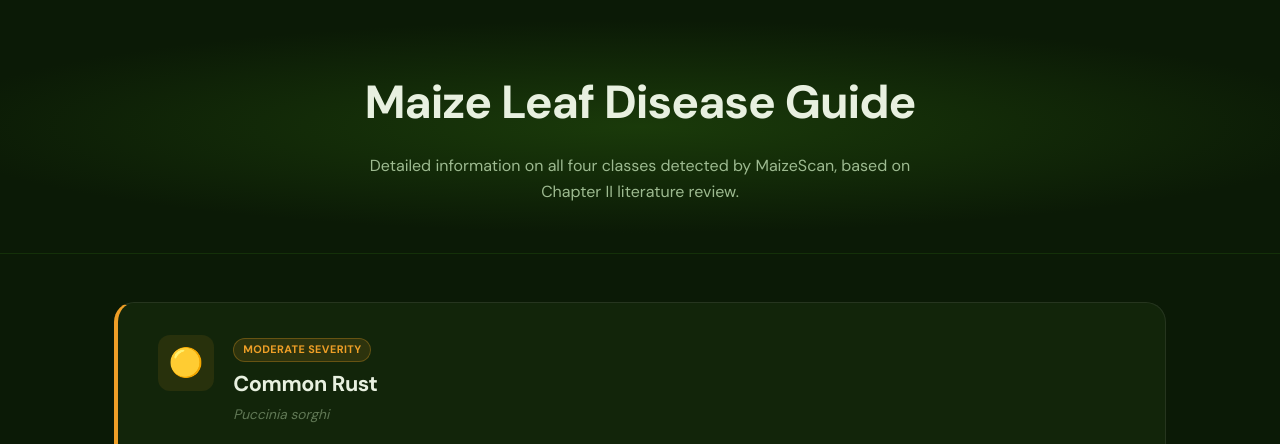
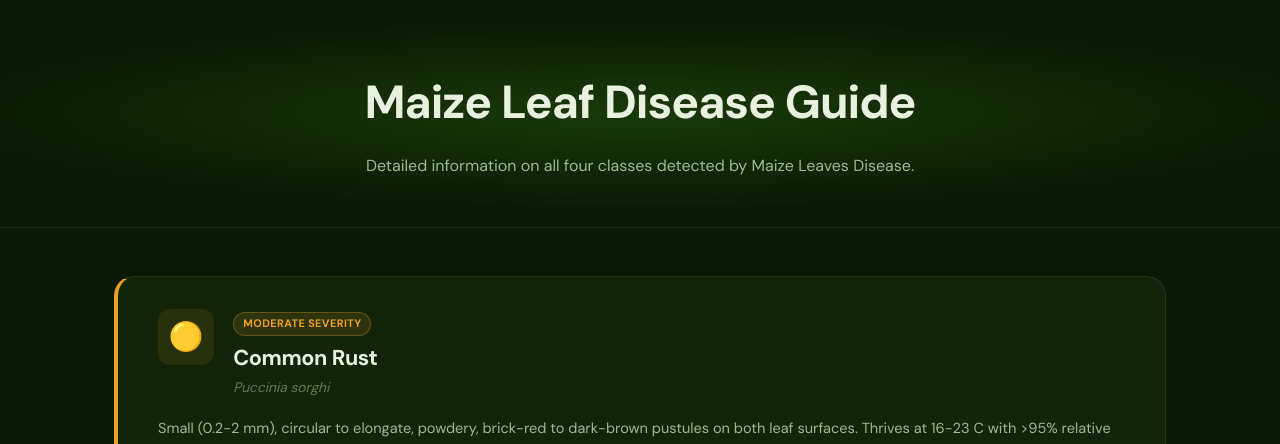
Before and after one commit to BriceNono/maize_leaves_disease, a Flask app: page /diseases in a window 1280 px wide. Shown: the part 60-504 px from the top of the page. Run offline with Flask 3, Linux system fonts and the light colour scheme.

Commit message:
Update index and diseases pages

```diff
--- a/templates/diseases.html
+++ b/templates/diseases.html
@@ -3,7 +3,7 @@
 {% block content %}
 <section class="page-hero"><div class="container">
   <h1 class="page-title">Maize Leaf Disease Guide</h1>
-  <p class="page-sub">Detailed information on all four classes detected by MaizeScan, based on Chapter II literature review.</p>
+  <p class="page-sub">Detailed information on all four classes detected by Maize Leaves Disease.</p>
 </div></section>
 <section class="diseases-section"><div class="container">
   {% for key in class_order %}{% set d = diseases[key] %}
--- a/templates/index.html
+++ b/templates/index.html
@@ -10,7 +10,7 @@
     <div class="hero-stats">
       <div class="stat"><span class="stat-n">3,852</span><span class="stat-l">Training Images</span></div>
       <div class="stat"><span class="stat-n">4</span><span class="stat-l">Disease Classes</span></div>
-      <div class="stat"><span class="stat-n">99%</span><span class="stat-l">Best Accuracy</span></div>
+      <div class="stat"><span class="stat-n">94%</span><span class="stat-l">Best Accuracy</span></div>
       <div class="stat"><span class="stat-n">VGG16</span><span class="stat-l">Architecture</span></div>
     </div>
   </div>
```
